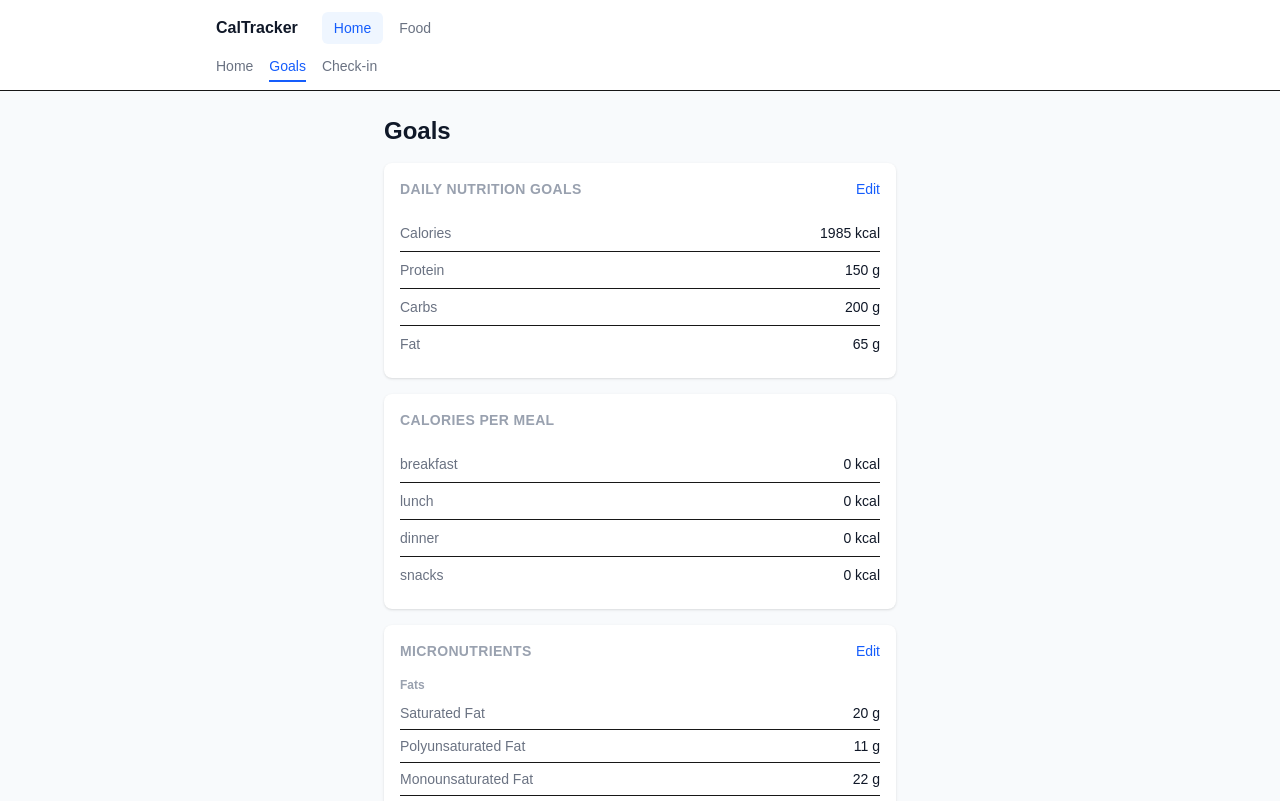
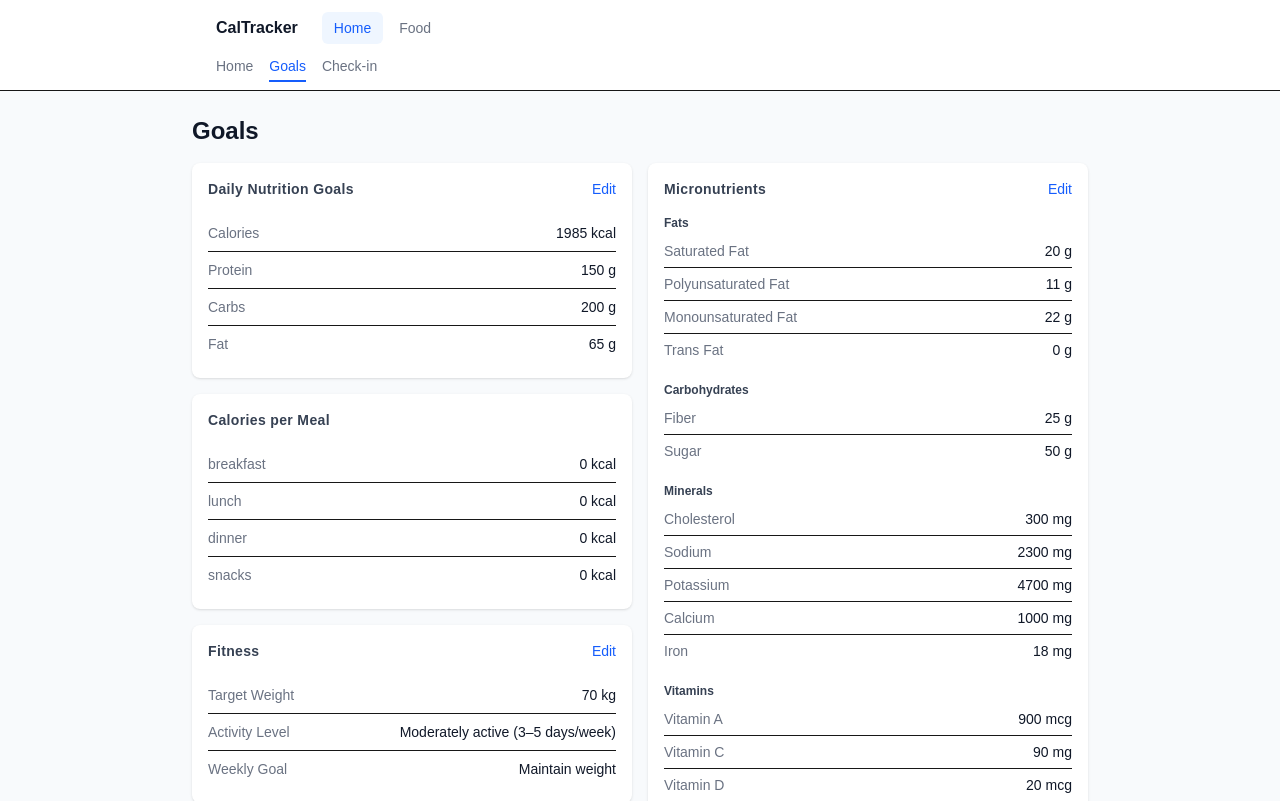
Before and after one commit to tsanev96/nutritrack, a Next.js app: page /goals in a window 1280 px wide. Shown: the top 801 px of the page. Built offline with nearby package versions, Linux system fonts and the light colour scheme.

Commit message:
created goals grid and fixed colors

```diff
--- a/src/app/goals/_components/MicronutrientsSection.tsx
+++ b/src/app/goals/_components/MicronutrientsSection.tsx
@@ -71,7 +71,7 @@ export default function MicronutrientsSection() {
 
       {GROUPS.map(({ label, keys }) => (
         <div key={label} className="mb-4 last:mb-0">
-          <p className="mb-1 text-xs font-semibold text-gray-400">{label}</p>
+          <p className="mb-1 text-xs font-semibold text-gray-700">{label}</p>
           {isEditing ? (
             <div className="grid grid-cols-2 gap-2">
               {keys.map((key) => (
--- a/src/app/goals/page.tsx
+++ b/src/app/goals/page.tsx
@@ -7,13 +7,16 @@ import MealsCalories from "./_components/MealsCalories";
 export default function Goals() {
   return (
     <div className="min-h-screen bg-slate-50 p-6">
-      <div className="mx-auto max-w-lg space-y-4">
+      <div className="mx-auto max-w-4xl space-y-4">
         <Headline title="Goals" variant="h1" />
-        {/* todo grid */}
-        <NutritionGoalsSection />
-        <MealsCalories />
-        <MicronutrientsSection />
-        <FitnessSection />
+        <div className="grid grid-cols-1 gap-4 md:grid-cols-2">
+          <div className="space-y-4">
+            <NutritionGoalsSection />
+            <MealsCalories />
+            <FitnessSection />
+          </div>
+          <MicronutrientsSection />
+        </div>
       </div>
     </div>
   );
--- a/src/components/common/Headline.tsx
+++ b/src/components/common/Headline.tsx
@@ -7,8 +7,8 @@ type Props = Readonly<{
 
 const STYLES: Record<Variant, string> = {
   h1: "text-2xl font-semibold text-gray-900",
-  h2: "text-sm font-semibold uppercase tracking-wide text-gray-400",
-  h3: "text-xs font-semibold uppercase tracking-wide text-gray-400",
+  h2: "text-sm font-semibold tracking-wide text-gray-700",
+  h3: "text-xs font-semibold tracking-wide text-gray-700",
 };
 
 export default function Headline({ title, variant = "h2" }: Props) {
```
